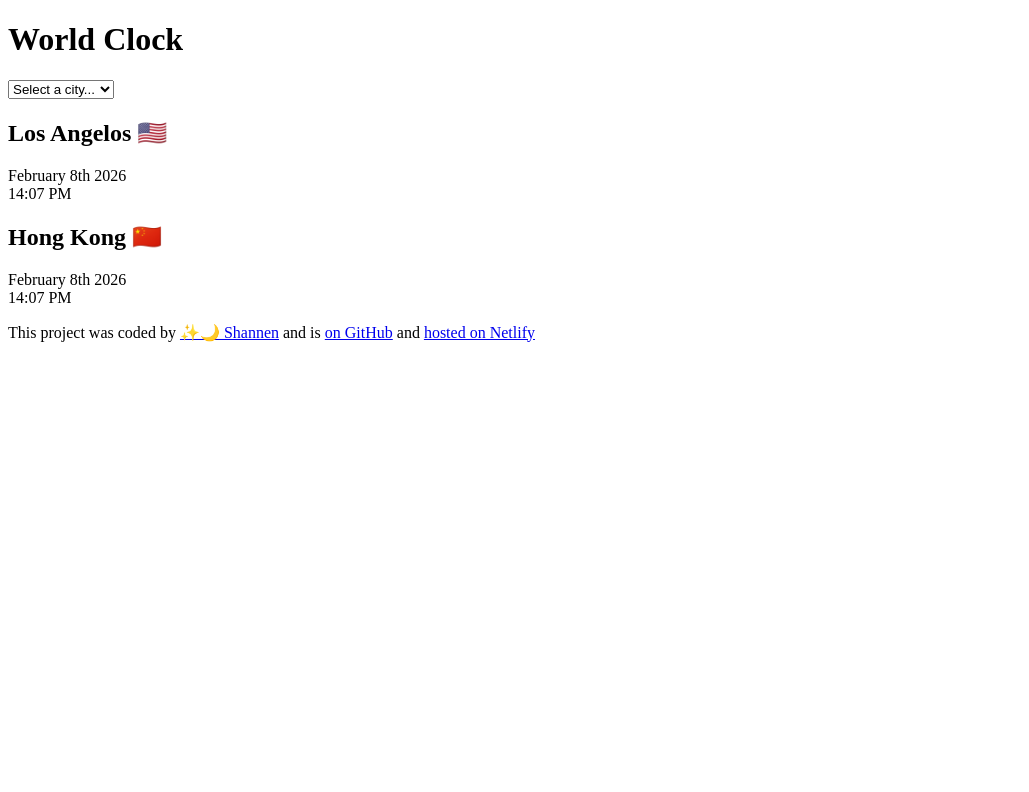
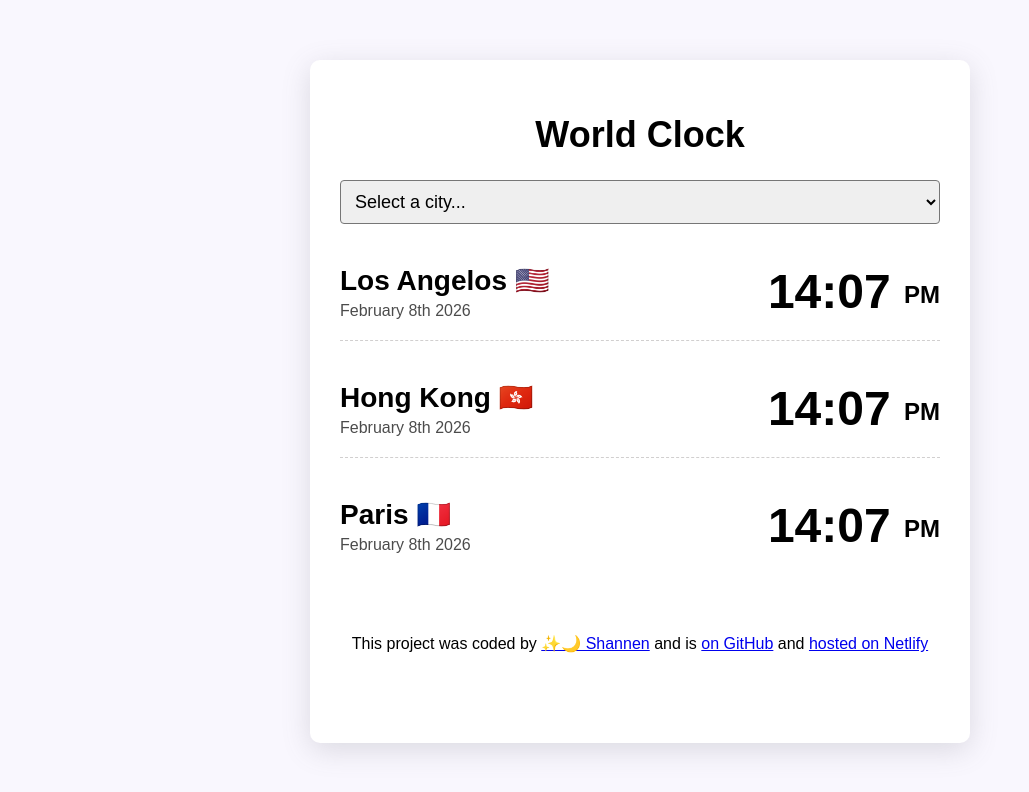
Before and after one commit to shannchristie/world-clock, a plain HTML site: page index.html in a window 1280 px wide. Shown: the whole page, without its empty margins (0-1029 px from the left). Drawn offline with Linux system fonts and the light colour scheme.

Commit message:
Styled project with CSS

```diff
--- a/index.html
+++ b/index.html
@@ -5,28 +5,114 @@
     <meta name="viewport" content="width=device-width, initial-scale=1.0">
     <title>Document</title>
 </head>
+<style>
+
+body {
+    background-color: #f9f7fe;
+    font-family: sans-serif;
+}
+.container {
+    max-width: 600px;
+    margin: 60px auto;
+    background: white;
+    padding: 30px;
+    box-shadow: rgba(100, 100, 111, 0.2) 0px 7px 29px 0px;
+    border-radius:10px;
+
+}
+
+select {
+    display: block;
+    width: 100%;
+    font-size: 18px;
+    border-radius: 4px;
+    padding: 10px;
+}
+
+h1 {
+    text-align: center;
+    font-family: sans-serif;
+    font-size: 36px;
+}
+
+h2 {
+    margin: 0 0 5px;
+    font-size: 28px;
+}
+
+.city {
+    display: flex;
+    justify-content: space-between;
+    margin: 20px 0;
+    padding: 20px 0;
+    border-bottom: 1px dashed rgb(209, 207, 207);
+
+}
+
+.city:last-child {
+    border: none;
+}
+
+.date {
+    opacity: 0.7;
+}
+
+.time {
+    font-size: 48px;
+    font-weight: bold;
+}
+
+.time small {
+    font-size: 24px;
+    vertical-align: middle;
+    line-height: 36px;
+}
+
+
+footer {
+max-width: 600px;
+    margin: 60px auto;
+    text-align: center;
+
+    color: rgba (0, 0, 0, 0.6);
+}
+
+</style>
 <body>
     <div class="container">
     <h1>World Clock</h1>
+    <div>
 <select>
     <option value="">Select a city... </option>
     <option value="">London 🇬🇧</option>
     <option value="">New York 🇺🇸</option>
     <option value="">Melbourne 🇦🇺</option>
 </select>
+
+
+<div class="city">
+    <div>
+    <h2> Los Angelos 🇺🇸</h2>
+<div class="date">February 8th 2026</div>
+</div>
+<div class="time"> 14:07 <small>PM</small> </div>
+</div>
+<div class="city">
+    <div>
+    <h2> Hong Kong 🇭🇰</h2>
+<div class="date">February 8th 2026</div>
+</div>
+<div class="time"> 14:07 <small>PM</small> </div>
+</div>
+<div class="city">
+    <div>
+    <h2> Paris 🇫🇷</h2>
+<div class="date">February 8th 2026</div>
+</div>
+<div class="time"> 14:07 <small>PM</small> </div>
 </div>
 
-<div class="city">
-    <h2> Los Angelos 🇺🇸</h2>
 </div>
-<div class="date">February 8th 2026</div>
-<div class="time"> 14:07 PM </div>
-
-<div class="city">
-    <h2> Hong Kong 🇨🇳</h2>
-</div>
-<div class="date">February 8th 2026</div>
-<div class="time"> 14:07 PM </div>
      <footer>
       <p>
         This project was coded by
```
